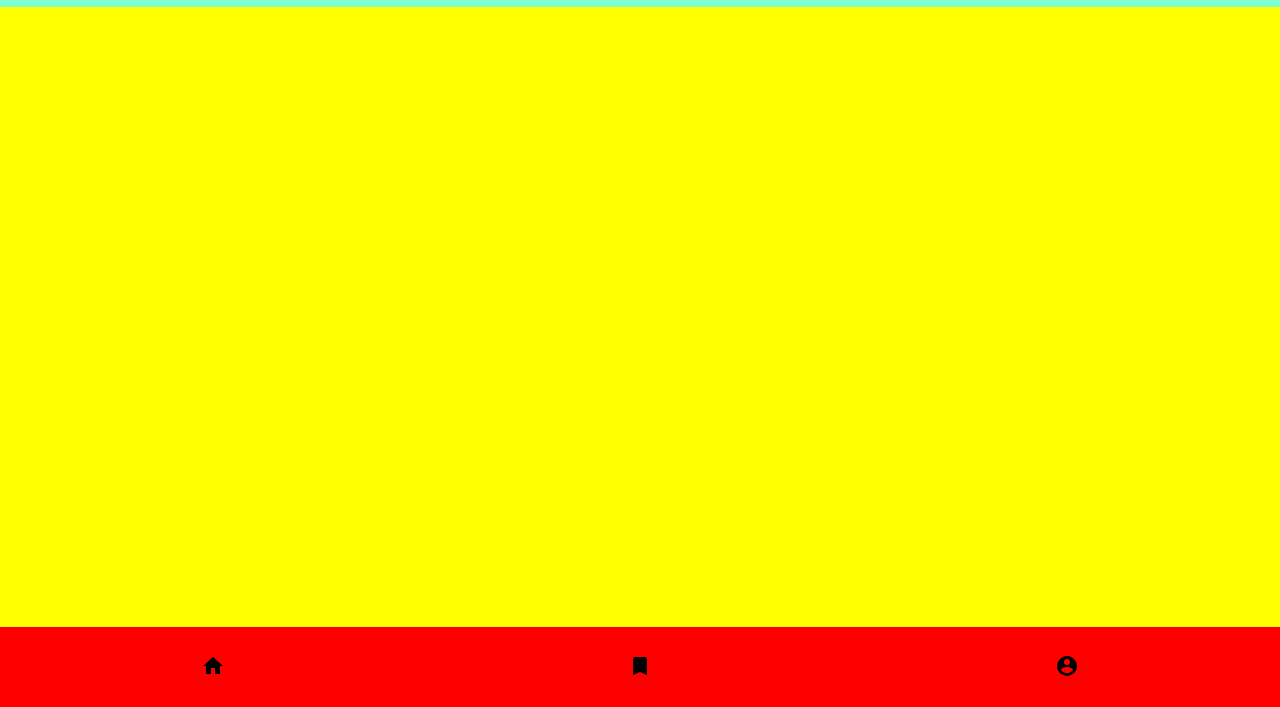
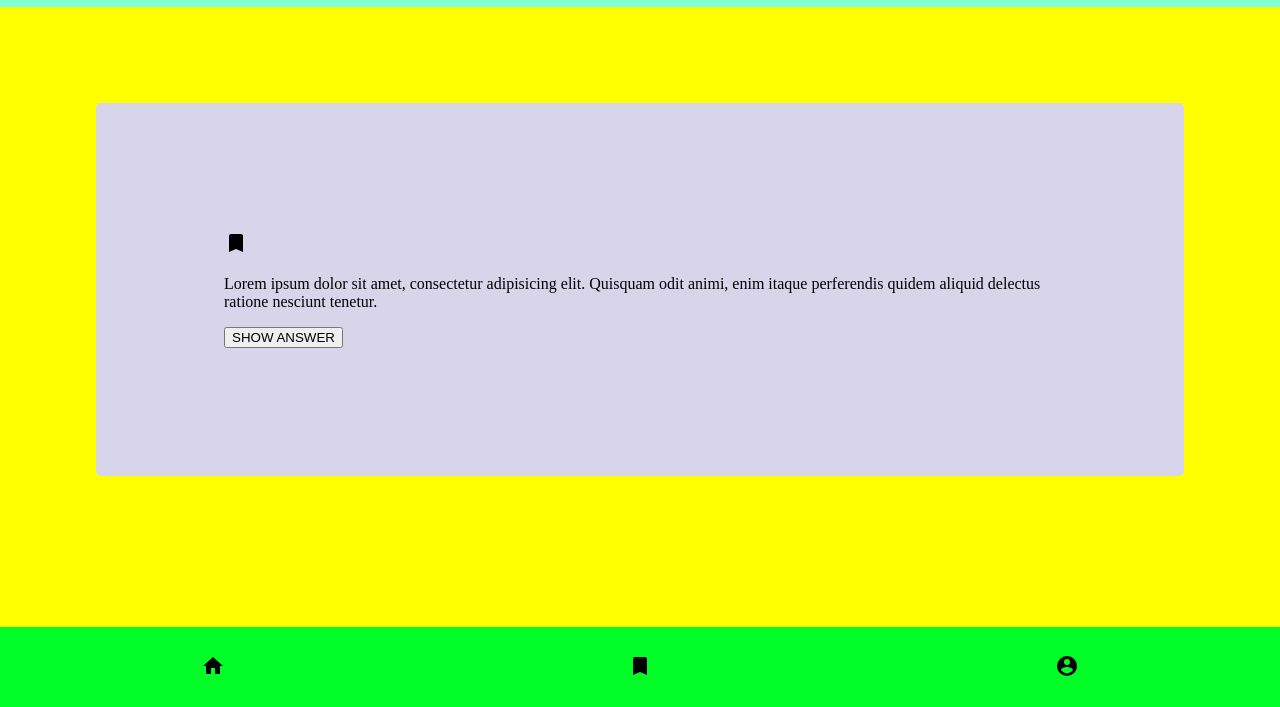
Before and after one commit to jk0ehn/quiz-app, a plain HTML site: page index.html in a window 1280 px wide. Shown: the part 93-800 px from the top of the page. Drawn offline with Linux system fonts and the light colour scheme.

Commit message:
add section sc basic

```diff
--- a/index.html
+++ b/index.html
@@ -7,6 +7,7 @@
     <meta name="viewport" content="width=device-width, initial-scale=1.0">
     <link rel="stylesheet" href="./styles.css">
     <title>Quiz App</title>
+
 </head>
 
 <body>
@@ -25,30 +26,66 @@
 
         <main>
 
+            <div class="qc-con">
+
+                <span>
+                    <svg class="qc-con-bkm" style="width:24px;height:24px" viewBox="0 0 24 24">
+                        <path fill="currentColor" d="M17,3H7A2,2 0 0,0 5,5V21L12,18L19,21V5C19,3.89 18.1,3 17,3Z" />
+                    </svg>
+                </span>
+
+                <div>
+                    <p>Lorem ipsum dolor sit amet, consectetur adipisicing elit. Quisquam odit animi, enim itaque perferendis quidem aliquid delectus ratione nesciunt tenetur.</p>
+                </div>
+
+                <button class="bu--ma">
+                    SHOW ANSWER
+                </button>
+
+
+
+
+            </div>
+
+
+
         </main>
 
 
         <footer>
 
-            <button class="home">
+
+
+            <a href="./index.html">
+
+                <button class="bu--fo">
                     <svg style="width:24px;height:24px" viewBox="0 0 24 24">
                         <path fill="currentColor" d="M10,20V14H14V20H19V12H22L12,3L2,12H5V20H10Z" />
                     </svg>
                 </button>
+            </a>
 
 
-            <button class="bookm">
+            <a href="./bookmark.html">
+                <button class="bu--fo">
                     <svg style="width:24px;height:24px" viewBox="0 0 24 24">
                         <path fill="currentColor" d="M17,3H7A2,2 0 0,0 5,5V21L12,18L19,21V5C19,3.89 18.1,3 17,3Z" />
                     </svg>
                 </button>
+            </a>
 
-            <button class="avatar">
+            <a href="./profile.html">
+                <button class="bu--fo">
+
                     <svg style="width:24px;height:24px" viewBox="0 0 24 24">
                         <path fill="currentColor"
                             d="M12,19.2C9.5,19.2 7.29,17.92 6,16C6.03,14 10,12.9 12,12.9C14,12.9 17.97,14 18,16C16.71,17.92 14.5,19.2 12,19.2M12,5A3,3 0 0,1 15,8A3,3 0 0,1 12,11A3,3 0 0,1 9,8A3,3 0 0,1 12,5M12,2A10,10 0 0,0 2,12A10,10 0 0,0 12,22A10,10 0 0,0 22,12C22,6.47 17.5,2 12,2Z" />
                     </svg>
                 </button>
+            </a>
+
+
+
         </footer>
 
 
--- a/src/css/footer.css
+++ b/src/css/footer.css
@@ -1,13 +1,16 @@
 footer {
-display: flex;
-align-items: center;
-justify-content: space-around;
-    background-color: red;
+    display: flex;
+    align-items: center;
+    justify-content: space-around;
+    background-color: rgb(0, 255, 38);
 }
 
-button {
-border: none;
-background: none;
 
 
+
+.bu--fo {
+    border: none;
+    background: none;
+    cursor: pointer;
+
 }
--- a/src/css/main.css
+++ b/src/css/main.css
@@ -2,3 +2,24 @@ main {
 
     background-color: yellow;
 }
+
+.qc-con {
+
+    margin: 7.5vw;
+    padding: 10vw;
+    border-radius:5px;
+
+    background-color: rgb(216, 212, 234);
+
+}
+
+.qc-con-bkm {
+position:relative;
+
+
+}
+
+.bu--ma {
+
+
+}
```
Lines whose indentation alone changed are shown as unchanged.
